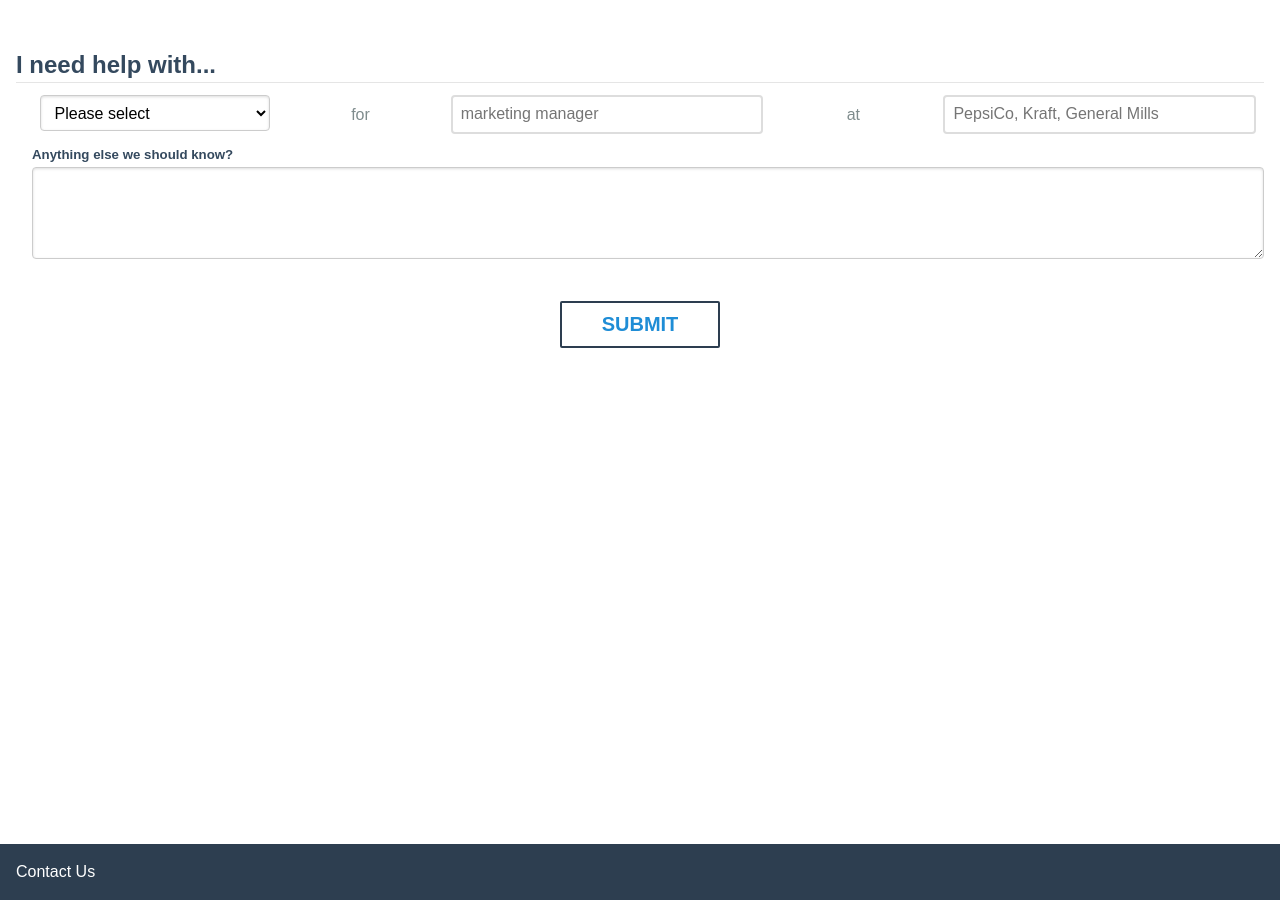
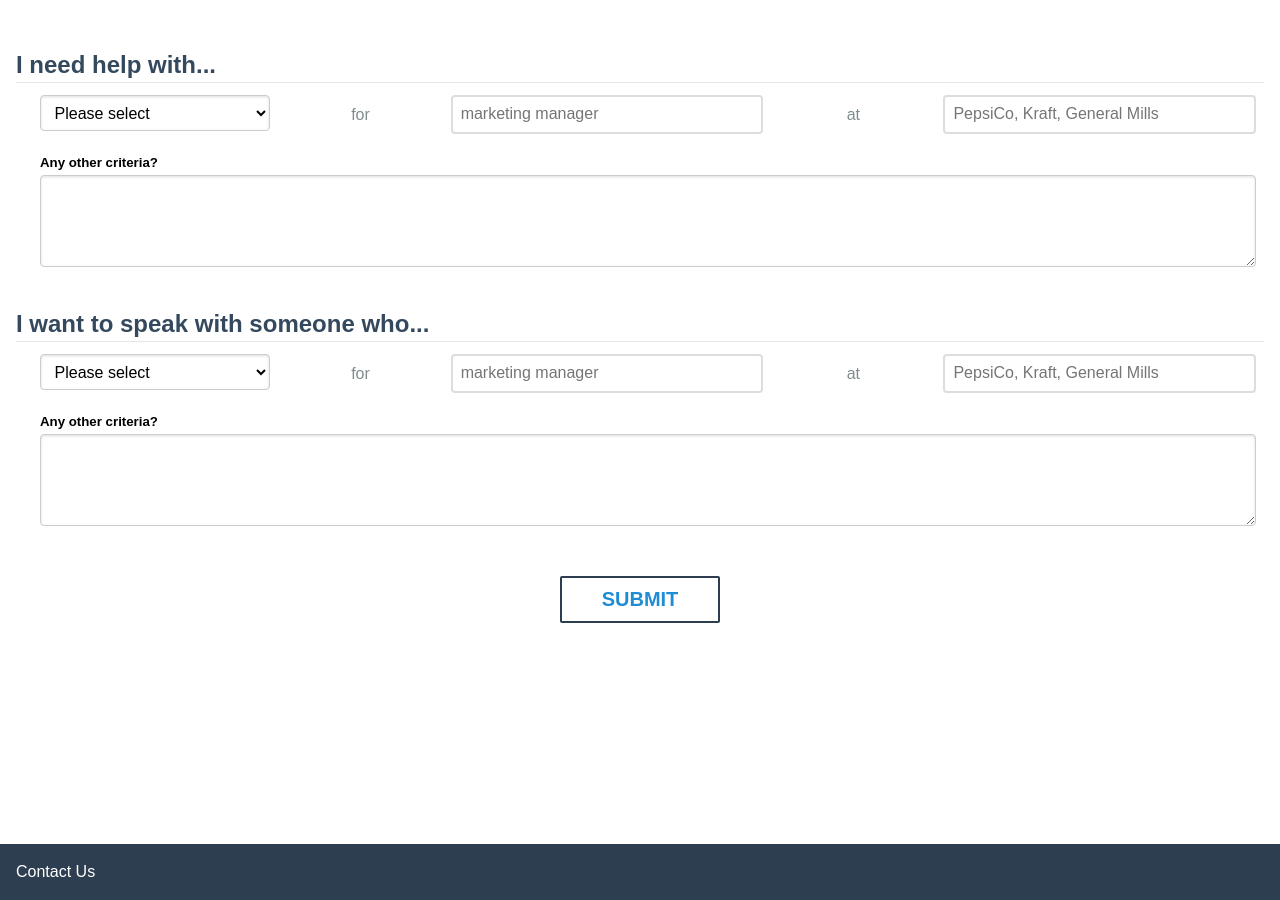
Before and after one commit to monaqvi/monaqvi.github.io, a Jekyll site: the page projects/ten-consumer-price-check/request/index.html, which Jekyll copies as it is, in a window 1280 px wide. Built offline with Jekyll 4.4.1, drawn with Linux system fonts in a browser that asks for light colours; nearby versions of some CDN libraries.

Commit message:
Uniform form styles

```diff
--- a/projects/ten-consumer-price-check/css/main.css
+++ b/projects/ten-consumer-price-check/css/main.css
@@ -258,6 +258,9 @@ blockquote {
   width: 100%;
   margin-bottom: 1em;
 }
+.pure-form fieldset * {
+  color: black;
+}
 
 .invalid:after {
   content: 'Please answer this before submitting.';
--- a/projects/ten-consumer-price-check/request/index.html
+++ b/projects/ten-consumer-price-check/request/index.html
@@ -52,8 +52,54 @@
               </div>
             </div>
             <div class="pure-u-1">
-              <h5 class="no-margin">Anything else we should know?</h5>
-              <textarea rows="4" class="pure-u-1"></textarea>
+              <fieldset class="pure-u-1">
+                <h5 class="no-margin">Any other criteria?</h5>
+                <textarea rows="4" class="pure-u-1"></textarea>
+              </fieldset>
+            </div>
+        </section>
+
+        <section>
+          <legend class="pure-u-1">
+            <h2 class="no-margin">I want to speak with someone who...</h2>
+          </legend>
+          <div class="indented pure-g">
+            <div class="pure-u-1 pure-u-md-1-5">
+              <fieldset required class="pure-u-1">
+                <select class="pure-u-1">
+                  <option value="" selected disabled>Please select</option>
+                  <option value="app">Application review / guidance</option>
+                  <option value="interview">Interview preparation</option>
+                  <option value="offer">Offer evaluation</option>
+                  <option value="other">Other</option>
+                </select>
+              </fieldset>
+            </div>
+            <div class="pure-u-1 pure-u-md-2-5">
+              <div class="pure-g">
+                <p class="pure-u-1 pure-u-md-1-3 is-center">
+                  for
+                </p>
+                <fieldset class="pure-u-1 pure-u-md-2-3 is-center" required>
+                  <input  class="pure-u-1" type="text" name="position" placeholder="marketing manager" autocomplete="off">
+                </fieldset>
+              </div>
+            </div>
+            <div class="pure-u-1 pure-u-md-2-5">
+              <div class="pure-g">
+                <p class="pure-u-1 pure-u-md-1-3 is-center">
+                  at
+                </p>
+                <fieldset class="pure-u-1 pure-u-md-2-3 is-center" required>
+                  <input type="text" class="pure-u-1" name="company" placeholder="PepsiCo, Kraft, General Mills" autocomplete="off">
+                </fieldset>
+              </div>
+            </div>
+            <div class="pure-u-1">
+              <fieldset class="pure-u-1">
+                <h5 class="no-margin">Any other criteria?</h5>
+                <textarea rows="4" class="pure-u-1"></textarea>
+              </fieldset>
             </div>
           </div>
         </section>
```
